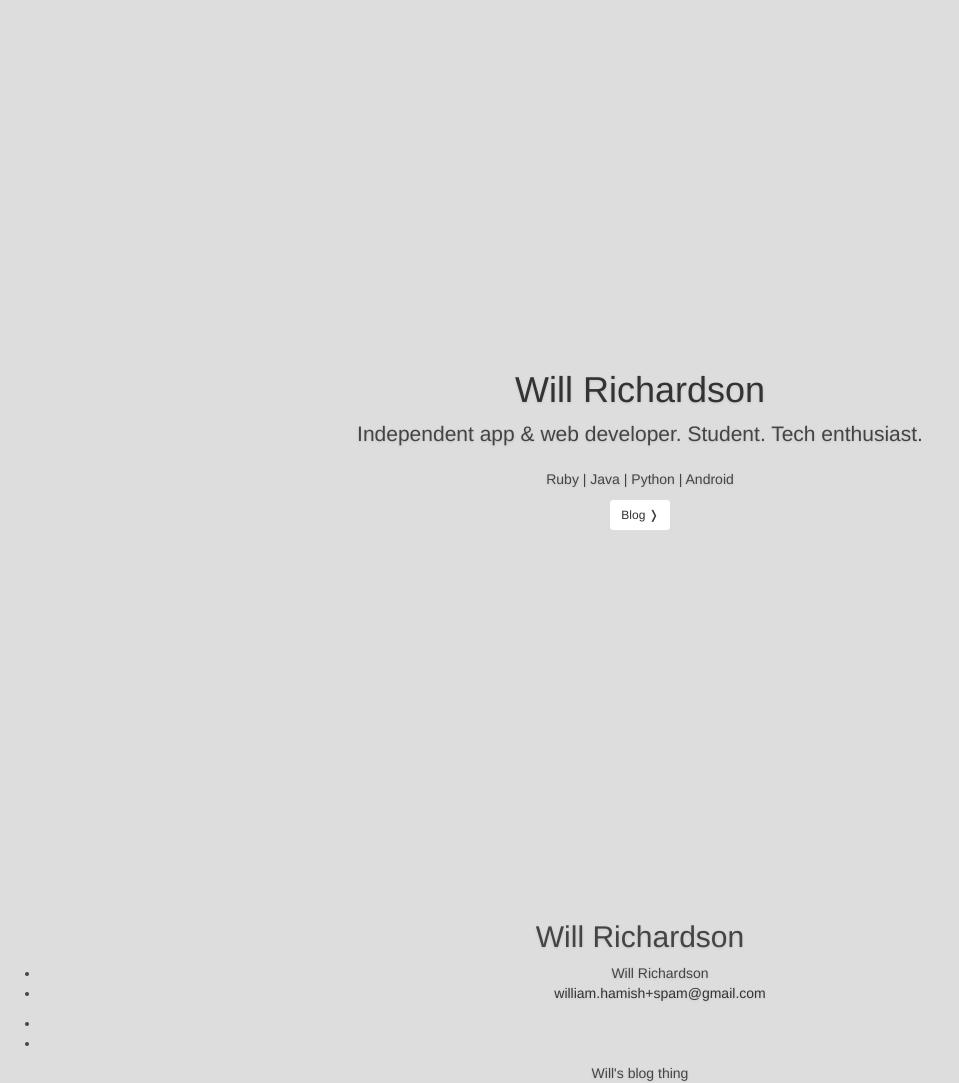
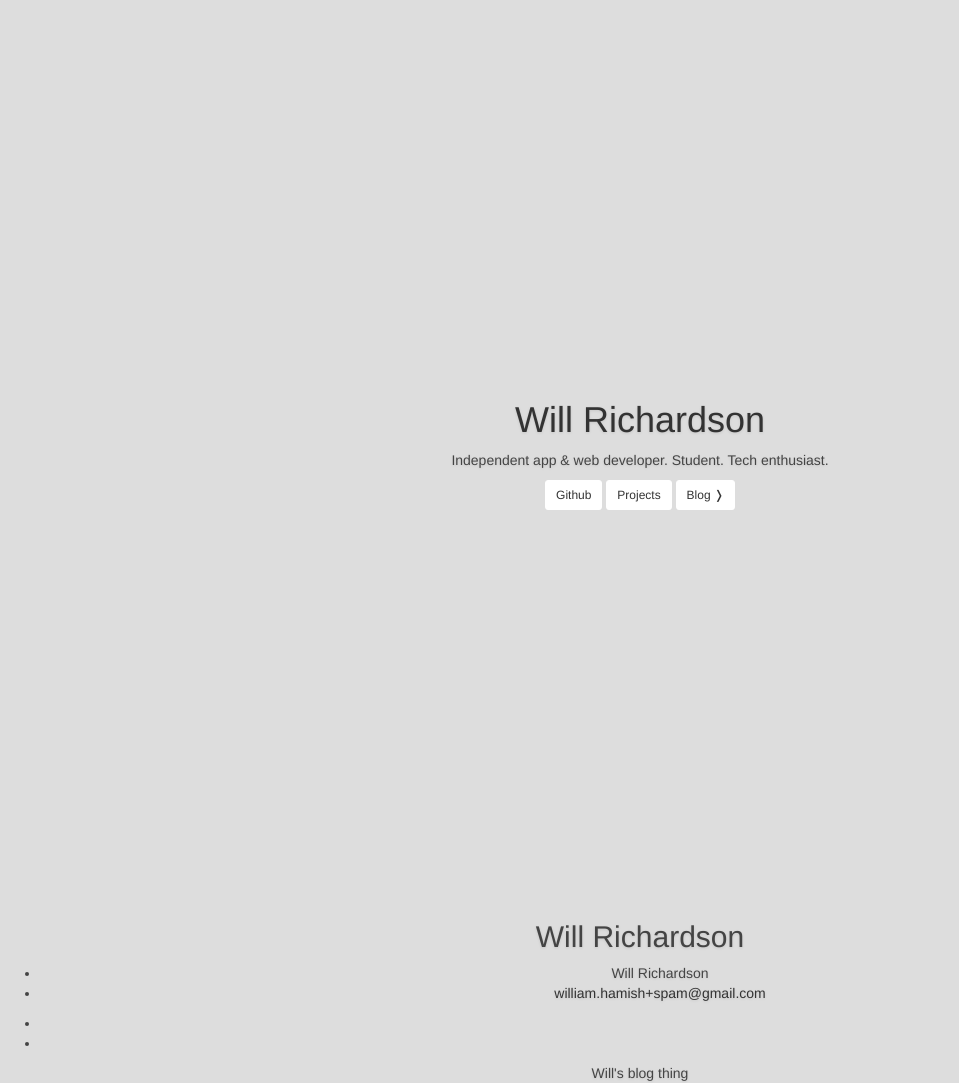
Before and after one commit to willhbr/willhbr.github.io, a Jekyll site: the page built from index.md, in a window 1280 px wide. Shown: the whole page, without its empty margins (0-959 px from the left). Built offline with Jekyll 4.4.1, drawn with Linux system fonts in a browser that asks for light colours; nearby versions of some CDN libraries.

```diff
--- a/_includes/head.html
+++ b/_includes/head.html
@@ -1,4 +1,3 @@
-<head>
 <title>{% if page.title %}{{ page.title }}{% else %}{{ site.title }}{% endif %}</title>
 <meta name="description" content="{{ site.description }}">
 <link rel="canonical" href="{{ page.url | replace:'index.html','' | prepend: site.baseurl | prepend: site.url }}">
@@ -15,4 +14,3 @@
   <script src="https://oss.maxcdn.com/libs/html5shiv/3.7.0/html5shiv.js"></script>
   <script src="https://oss.maxcdn.com/libs/respond.js/1.4.2/respond.min.js"></script>
 <![endif]-->
-</head>
--- a/_layouts/default.html
+++ b/_layouts/default.html
@@ -1,8 +1,8 @@
 <!DOCTYPE html>
 <html>
-
+  <head>
     {% include head.html %}
-
+  </head>
   <body>
 
   {% include header.html %}
--- a/_layouts/home.html
+++ b/_layouts/home.html
@@ -1,8 +1,9 @@
 <!DOCTYPE html>
 <html>
-
-  {% include head.html %}
-
+  <head>
+    {% include head.html %}
+    <link rel="stylesheet" href="{{ "/css/home.css" | prepend: site.baseurl }}">
+  </head>
     <body>
 
     <div class="site-wrapper">
--- /dev/null
+++ b/css/home.css
@@ -0,0 +1,163 @@
+/*
+ * Globals
+ */
+
+/* Links */
+a,
+a:focus,
+a:hover {
+  color: #333;
+}
+
+/* Custom default button */
+.btn-default,
+.btn-default:hover,
+.btn-default:focus {
+  color: #333;
+  text-shadow: none; /* Prevent inheritence from `body` */
+  background-color: #fff;
+  border: 1px solid #fff;
+}
+
+/*
+ * Base structure
+ */
+
+html,
+body {
+  height: 100%;
+  background-color: #ddd;
+}
+body {
+  color: #444;
+  text-align: center;
+  text-shadow: 0 1px 3px rgba(0,0,0,.1);
+/*  box-shadow: inset 0 0 100px rgba(0,0,0,.5);*/
+}
+
+/* Extra markup and styles for table-esque vertical and horizontal centering */
+.site-wrapper {
+  display: table;
+  width: 100%;
+  height: 100%; /* For at least Firefox */
+  min-height: 100%;
+}
+.site-wrapper-inner {
+  display: table-cell;
+  vertical-align: top;
+}
+.cover-container {
+  margin-right: auto;
+  margin-left: auto;
+}
+
+/* Padding for spacing */
+.inner {
+  padding: 30px;
+}
+
+
+/*
+ * Header
+ */
+.masthead-brand {
+  margin-top: 10px;
+  margin-bottom: 10px;
+}
+
+.masthead-nav > li {
+  display: inline-block;
+}
+.masthead-nav > li + li {
+  margin-left: 20px;
+}
+.masthead-nav > li > a {
+  padding-right: 0;
+  padding-left: 0;
+  font-size: 16px;
+  font-weight: bold;
+  color: #444;
+  border-bottom: 2px solid transparent;
+}
+.masthead-nav > li > a:hover,
+.masthead-nav > li > a:focus {
+  background-color: transparent;
+  border-bottom-color: rgba(255,255,255,.25);
+}
+.masthead-nav > .active > a,
+.masthead-nav > .active > a:hover,
+.masthead-nav > .active > a:focus {
+  color: #444;
+  border-bottom-color: #444;
+}
+
+@media (min-width: 768px) {
+  .masthead-brand {
+    float: left;
+  }
+  .masthead-nav {
+    float: right;
+  }
+}
+
+
+/*
+ * Cover
+ */
+
+.cover {
+  padding: 0 20px;
+}
+.cover .btn-lg {
+  padding: 10px 20px;
+  font-weight: bold;
+}
+
+
+/*
+ * Footer
+ */
+
+.mastfoot {
+  color: #999; /* IE8 proofing */
+  color: rgba(255,255,255,.5);
+}
+
+
+/*
+ * Affix and center
+ */
+
+@media (min-width: 768px) {
+  /* Pull out the header and footer */
+  .masthead {
+    position: fixed;
+    top: 0;
+  }
+  .mastfoot {
+    position: fixed;
+    bottom: 0;
+  }
+  /* Start the vertical centering */
+  .site-wrapper-inner {
+    vertical-align: middle;
+  }
+  /* Handle the widths */
+  .masthead,
+  .mastfoot,
+  .cover-container {
+    width: 100%; /* Must be percentage or pixels for horizontal alignment */
+  }
+}
+
+#more-info{
+  display: none;
+}
+
+@media (min-width: 992px) {
+  .masthead,
+  .mastfoot,
+  .cover-container {
+    width: 700px;
+  }
+}
--- a/css/main.css
+++ /dev/null
@@ -1,164 +0,0 @@
-/*
- * Globals
- */
-
-/* Links */
-a,
-a:focus,
-a:hover {
-  color: #333;
-}
-
-/* Custom default button */
-.btn-default,
-.btn-default:hover,
-.btn-default:focus {
-  color: #333;
-  text-shadow: none; /* Prevent inheritence from `body` */
-  background-color: #fff;
-  border: 1px solid #fff;
-}
-
-
-/*
- * Base structure
- */
-
-html,
-body {
-  height: 100%;
-  background-color: #ddd;
-}
-body {
-  color: #444;
-  text-align: center;
-  text-shadow: 0 1px 3px rgba(0,0,0,.1);
-/*  box-shadow: inset 0 0 100px rgba(0,0,0,.5);*/
-}
-
-/* Extra markup and styles for table-esque vertical and horizontal centering */
-.site-wrapper {
-  display: table;
-  width: 100%;
-  height: 100%; /* For at least Firefox */
-  min-height: 100%;
-}
-.site-wrapper-inner {
-  display: table-cell;
-  vertical-align: top;
-}
-.cover-container {
-  margin-right: auto;
-  margin-left: auto;
-}
-
-/* Padding for spacing */
-.inner {
-  padding: 30px;
-}
-
-
-/*
- * Header
- */
-.masthead-brand {
-  margin-top: 10px;
-  margin-bottom: 10px;
-}
-
-.masthead-nav > li {
-  display: inline-block;
-}
-.masthead-nav > li + li {
-  margin-left: 20px;
-}
-.masthead-nav > li > a {
-  padding-right: 0;
-  padding-left: 0;
-  font-size: 16px;
-  font-weight: bold;
-  color: #444;
-  border-bottom: 2px solid transparent;
-}
-.masthead-nav > li > a:hover,
-.masthead-nav > li > a:focus {
-  background-color: transparent;
-  border-bottom-color: rgba(255,255,255,.25);
-}
-.masthead-nav > .active > a,
-.masthead-nav > .active > a:hover,
-.masthead-nav > .active > a:focus {
-  color: #444;
-  border-bottom-color: #444;
-}
-
-@media (min-width: 768px) {
-  .masthead-brand {
-    float: left;
-  }
-  .masthead-nav {
-    float: right;
-  }
-}
-
-
-/*
- * Cover
- */
-
-.cover {
-  padding: 0 20px;
-}
-.cover .btn-lg {
-  padding: 10px 20px;
-  font-weight: bold;
-}
-
-
-/*
- * Footer
- */
-
-.mastfoot {
-  color: #999; /* IE8 proofing */
-  color: rgba(255,255,255,.5);
-}
-
-
-/*
- * Affix and center
- */
-
-@media (min-width: 768px) {
-  /* Pull out the header and footer */
-  .masthead {
-    position: fixed;
-    top: 0;
-  }
-  .mastfoot {
-    position: fixed;
-    bottom: 0;
-  }
-  /* Start the vertical centering */
-  .site-wrapper-inner {
-    vertical-align: middle;
-  }
-  /* Handle the widths */
-  .masthead,
-  .mastfoot,
-  .cover-container {
-    width: 100%; /* Must be percentage or pixels for horizontal alignment */
-  }
-}
-
-#more-info{
-  display: none;
-}
-
-@media (min-width: 992px) {
-  .masthead,
-  .mastfoot,
-  .cover-container {
-    width: 700px;
-  }
-}
--- a/index.html
+++ /dev/null
@@ -1,23 +0,0 @@
----
-layout: home
----
-
-<h1 class="cover-heading"><a href="http://twitter.com/javanut13" target="_blank">Will Richardson</a></h1>
-<p class="lead">Independent app &amp; web developer. Student. Tech enthusiast.</p>
-<p class="more-text">Ruby | Java | Python | Android</p>
-<p class="lead hide-section">
-  <a href="#" class="contact-button btn btn-sm btn-default">Blog &#10093;</a>
-</p>
-<div id="more-info">
-  <h2>Want to..</h2>
-  <h3>Give me a Job?</h3>
-  <p><a href="http://twitter.com/javanut13" target="_blank">Twitter</a>
-     or <a href="http://careers.stackoverflow.com/javanut13" target="_blank">Stack Overflow Careers</a></p>
-  <h3>Download my apps?</h3>
-  <p>Why not <a href="https://play.google.com/store/apps/developer?id=JavaNut13" target="_blank">Google Play</a>?</p>
-  <h3>Disregard my work?</h3>
-  <p>Probably best use <a href="http://twitter.com/javanut13" target="_blank">Twitter</a></p>
-  <h3>Pretend to be my friend?</h3>
-  <p>Where else than <a href="http://plus.google.com/+WillRichardson13" target="_blank">Google+</a>?</p>
-  <a href="#" class="contact-button btn btn-sm btn-default">&#10092; Close</a>
-</div>
--- /dev/null
+++ b/index.md
@@ -0,0 +1,20 @@
+---
+layout: home
+---
+
+#[Will Richardson][twitter]
+
+Independent app &amp; web developer. Student. Tech enthusiast.
+
+<span class="btn btn-sm btn-default">
+  [Github][github]
+</span>
+<span class="btn btn-sm btn-default">
+  [Projects](projects)
+</span>
+<span class="btn btn-sm btn-default">
+  [Blog &#10093;](blog)
+</span>
+
+[twitter]: http://twitter.com/javanut13
+[github]: http://github.com/javanut13
```
Also changed, not shown: about.md (deleted, +0 -11 lines). Lines whose indentation alone changed are shown as unchanged.
